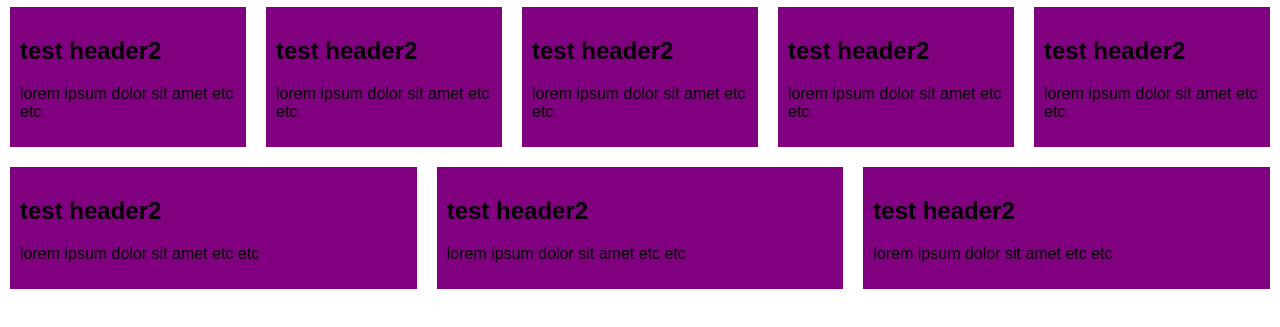
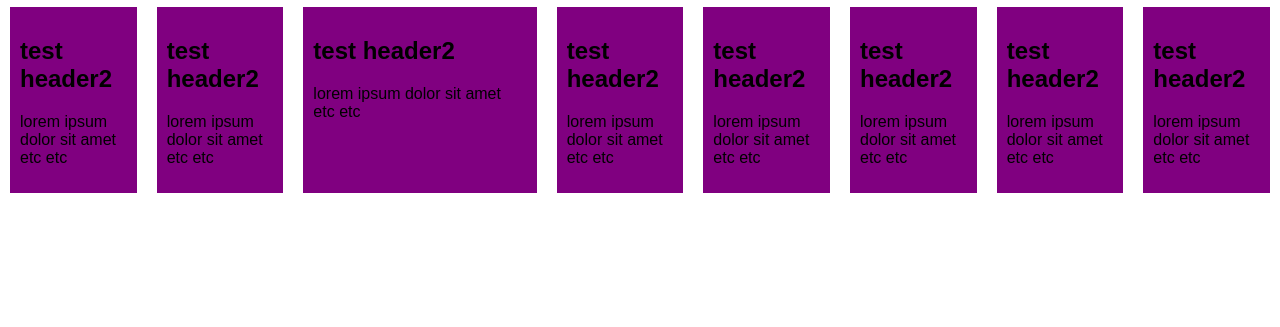
Before and after one commit to pshickeydev/pshickey.dev, a plain HTML site: page index.html in a window 1280 px wide. Shown: the part 103-430 px from the top of the page. Drawn offline with Linux system fonts and the light colour scheme.

Commit message:
adding article:nth-of-type rule

```diff
--- a/style.css
+++ b/style.css
@@ -22,7 +22,11 @@ article {
 	padding: 10px;
 	margin: 10px;
 	background: purple;
-	flex: 200px;
+	flex: 1;
+}
+
+article:nth-of-type(3) {
+	flex: 2;
 }
 
 section {
```
